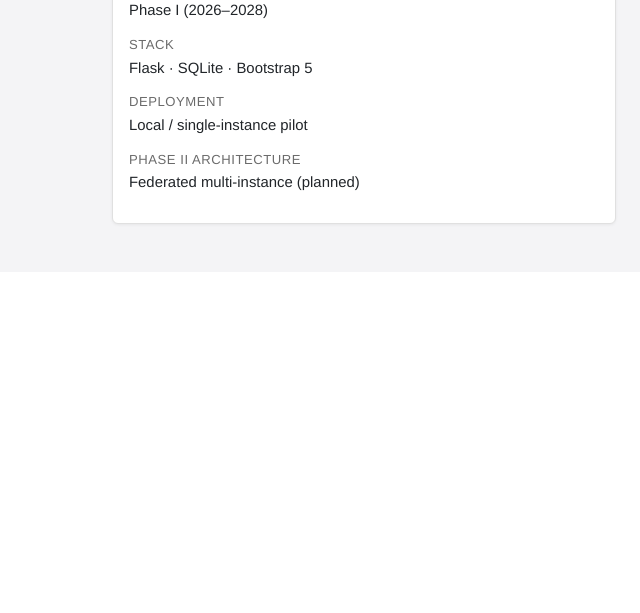
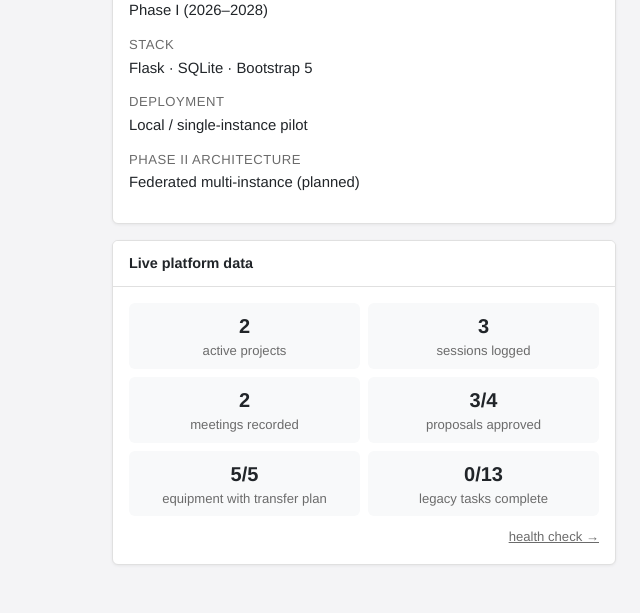
Before and after one commit to iorobertob/ideas-block-org, a Flask app: page /about in a window 1280 px wide. Shown: the part 1187-1800 px from the top of the page, without its empty margins (640-1280 px from the left). Before the commit the page ends 1414 px from the top, so only its background shows below. Run offline with Flask 3, Linux system fonts and the light colour scheme; a user stored in the database is signed in.

Commit message:
About page live stats + org health improvements
- About page now shows live platform data: active projects,
  sessions logged, meetings, approval rate, equipment transfer
  coverage, legacy task completion
- Pulls real DB counts to demonstrate governance in action

Co-Authored-By: Claude Sonnet 4.6 <noreply@anthropic.com>

```diff
--- a/app/routes.py
+++ b/app/routes.py
@@ -1755,4 +1755,22 @@ def register_routes(app):
     def about():
         if not login_required():
             return redirect(url_for('login'))
-        return render_template('about.html')
+        live_stats = {
+            'active_projects': ResearchProject.query.filter_by(status='active').count(),
+            'research_sessions': ResearchSession.query.count(),
+            'total_sessions_observations': ResearchSession.query.filter(ResearchSession.observations != '').count(),
+            'total_meetings': Meeting.query.count(),
+            'approved_proposals': ProposalRecord.query.filter_by(outcome='approved').count(),
+            'rejected_proposals': ProposalRecord.query.filter_by(outcome='rejected').count(),
+            'active_partnerships': Partnership.query.filter_by(status='active').count(),
+            'equipment_items': Equipment.query.count(),
+            'equipment_with_plan': Equipment.query.filter(Equipment.transfer_plan != '').count(),
+            'total_budget_income': db.session.query(func.coalesce(func.sum(BudgetItem.amount), 0)).filter_by(direction='income').scalar(),
+            'total_budget_expense': db.session.query(func.coalesce(func.sum(BudgetItem.amount), 0)).filter_by(direction='expense').scalar(),
+            'open_risks': RiskRegister.query.filter(RiskRegister.status != 'closed').count(),
+            'legacy_done': LegacyTask.query.filter_by(status='done').count(),
+            'legacy_total': LegacyTask.query.count(),
+            'protocol_rules': ProtocolRule.query.count(),
+            'policy_docs': PolicyDocument.query.count(),
+        }
+        return render_template('about.html', live_stats=live_stats)
--- a/app/templates/about.html
+++ b/app/templates/about.html
@@ -115,7 +115,7 @@
       </div>
     </div>
 
-    <div class="card">
+    <div class="card mb-3">
       <div class="card-header">Platform version</div>
       <div class="card-body small">
         <dl class="kv mb-0">
@@ -126,6 +126,55 @@
         </dl>
       </div>
     </div>
+
+    {% if live_stats %}
+    <div class="card">
+      <div class="card-header">Live platform data</div>
+      <div class="card-body">
+        <div class="row g-2">
+          <div class="col-6">
+            <div class="p-2 bg-light rounded text-center">
+              <div class="fw-bold fs-5">{{ live_stats.active_projects }}</div>
+              <div class="small-muted">active projects</div>
+            </div>
+          </div>
+          <div class="col-6">
+            <div class="p-2 bg-light rounded text-center">
+              <div class="fw-bold fs-5">{{ live_stats.research_sessions }}</div>
+              <div class="small-muted">sessions logged</div>
+            </div>
+          </div>
+          <div class="col-6">
+            <div class="p-2 bg-light rounded text-center">
+              <div class="fw-bold fs-5">{{ live_stats.total_meetings }}</div>
+              <div class="small-muted">meetings recorded</div>
+            </div>
+          </div>
+          <div class="col-6">
+            <div class="p-2 bg-light rounded text-center">
+              <div class="fw-bold fs-5">{{ live_stats.approved_proposals }}/{{ live_stats.approved_proposals + live_stats.rejected_proposals }}</div>
+              <div class="small-muted">proposals approved</div>
+            </div>
+          </div>
+          <div class="col-6">
+            <div class="p-2 bg-light rounded text-center">
+              <div class="fw-bold fs-5">{{ live_stats.equipment_with_plan }}/{{ live_stats.equipment_items }}</div>
+              <div class="small-muted">equipment with transfer plan</div>
+            </div>
+          </div>
+          <div class="col-6">
+            <div class="p-2 bg-light rounded text-center">
+              <div class="fw-bold fs-5">{{ live_stats.legacy_done }}/{{ live_stats.legacy_total }}</div>
+              <div class="small-muted">legacy tasks complete</div>
+            </div>
+          </div>
+        </div>
+        <div class="mt-2 text-end">
+          <a href="{{ url_for('health') }}" class="small-muted">health check →</a>
+        </div>
+      </div>
+    </div>
+    {% endif %}
   </div>
 </div>
 {% endblock %}
```
